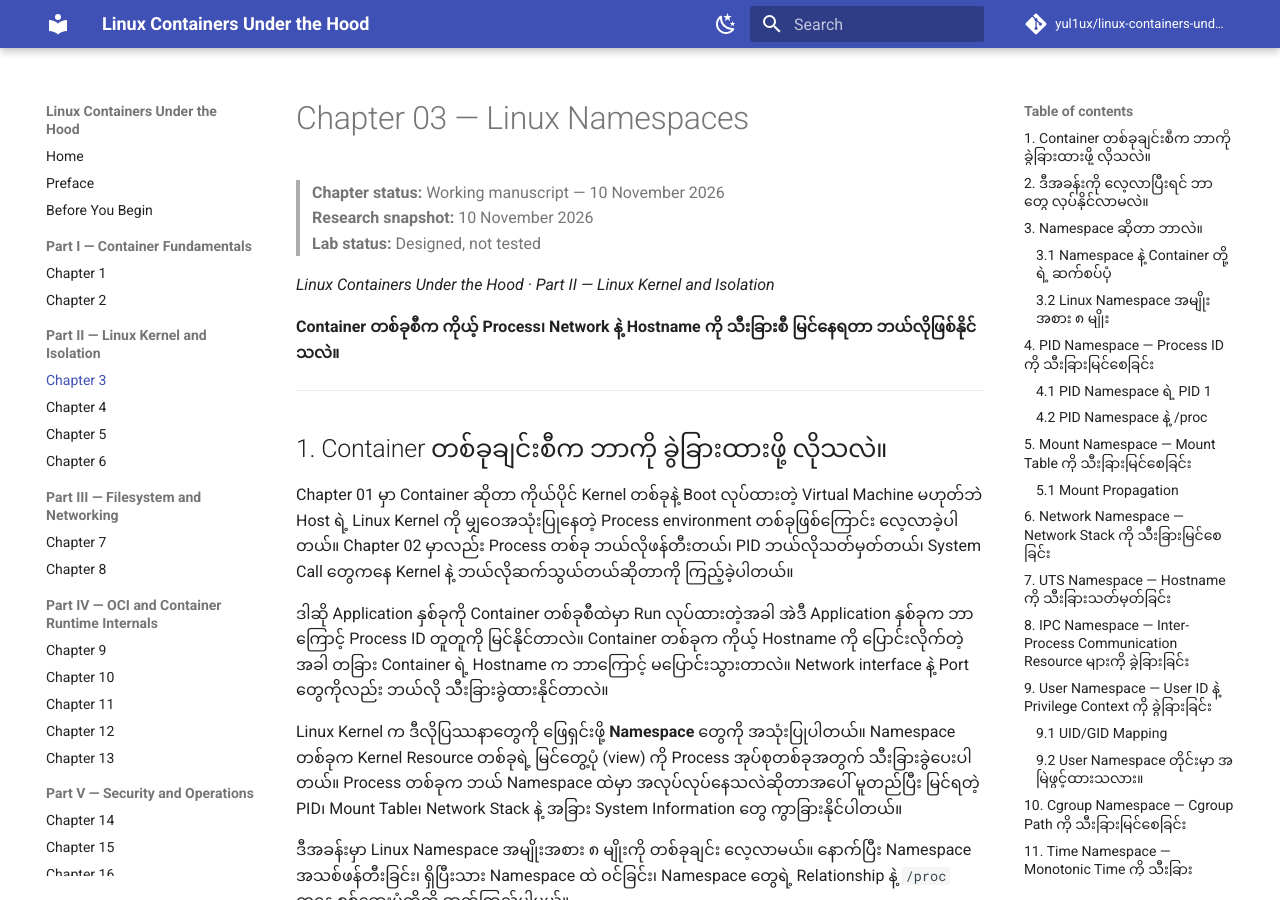
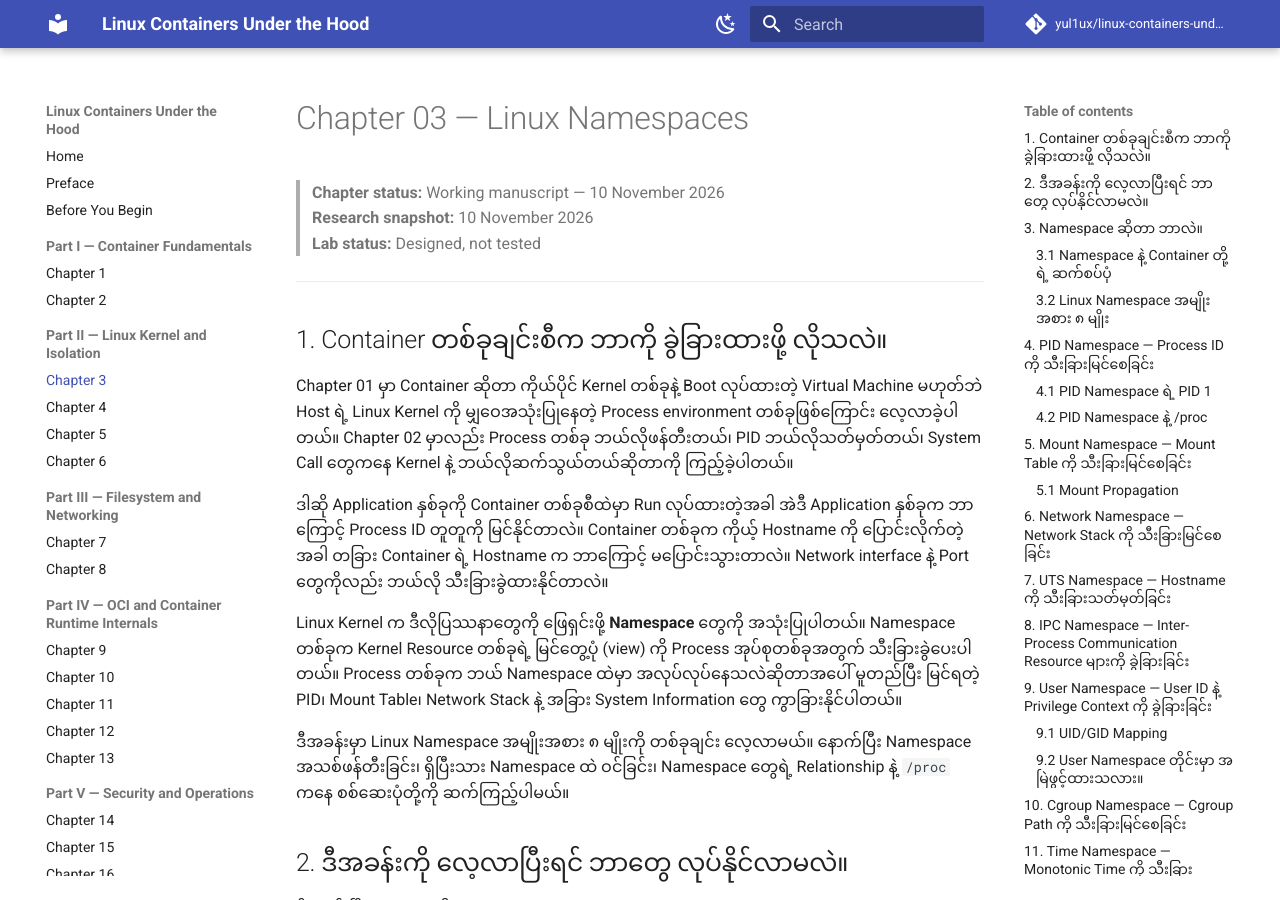
Before and after one commit to yul1ux/linux-containers-under-the-hood, an MkDocs documentation site: the page built from docs/part-02-kernel-isolation/chapter-03-linux-namespaces.md, in a window 1280 px wide and 900 px high. Built offline with MkDocs 1.6.1 and Material for MkDocs 9.7.7, drawn with Linux system fonts in a browser that asks for light colours; comment, search, counter and statistics services are not loaded.

Commit message:
Revise introduction in Linux namespaces chapter
Removed introductory lines about Linux containers and their isolation.

```diff
--- a/docs/part-02-kernel-isolation/chapter-03-linux-namespaces.md
+++ b/docs/part-02-kernel-isolation/chapter-03-linux-namespaces.md
@@ -3,10 +3,6 @@
 > **Chapter status:** Working manuscript — 10 November 2026
 > **Research snapshot:** 10 November 2026
 > **Lab status:** Designed, not tested
-
-*Linux Containers Under the Hood · Part II — Linux Kernel and Isolation*
-
-**Container တစ်ခုစီက ကိုယ့် Process၊ Network နဲ့ Hostname ကို သီးခြားစီ မြင်နေရတာ ဘယ်လိုဖြစ်နိုင်သလဲ။**
 
 ---
 
```
